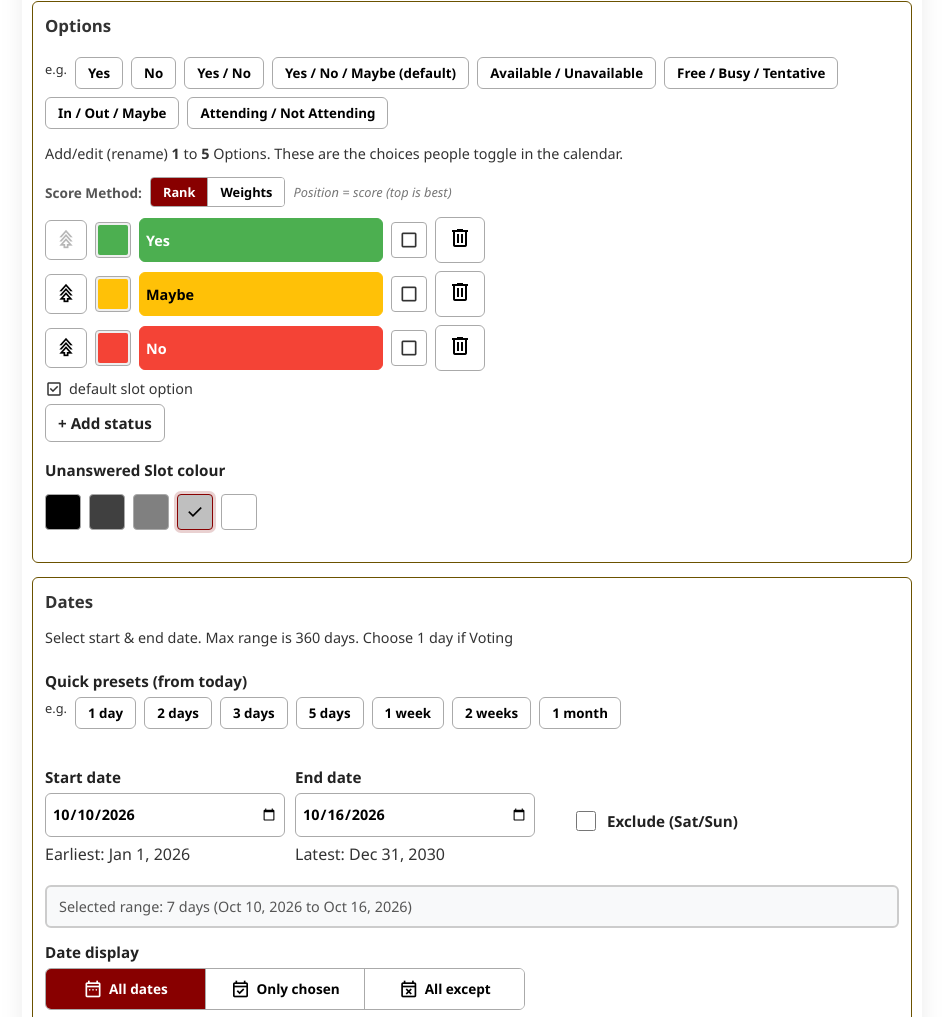
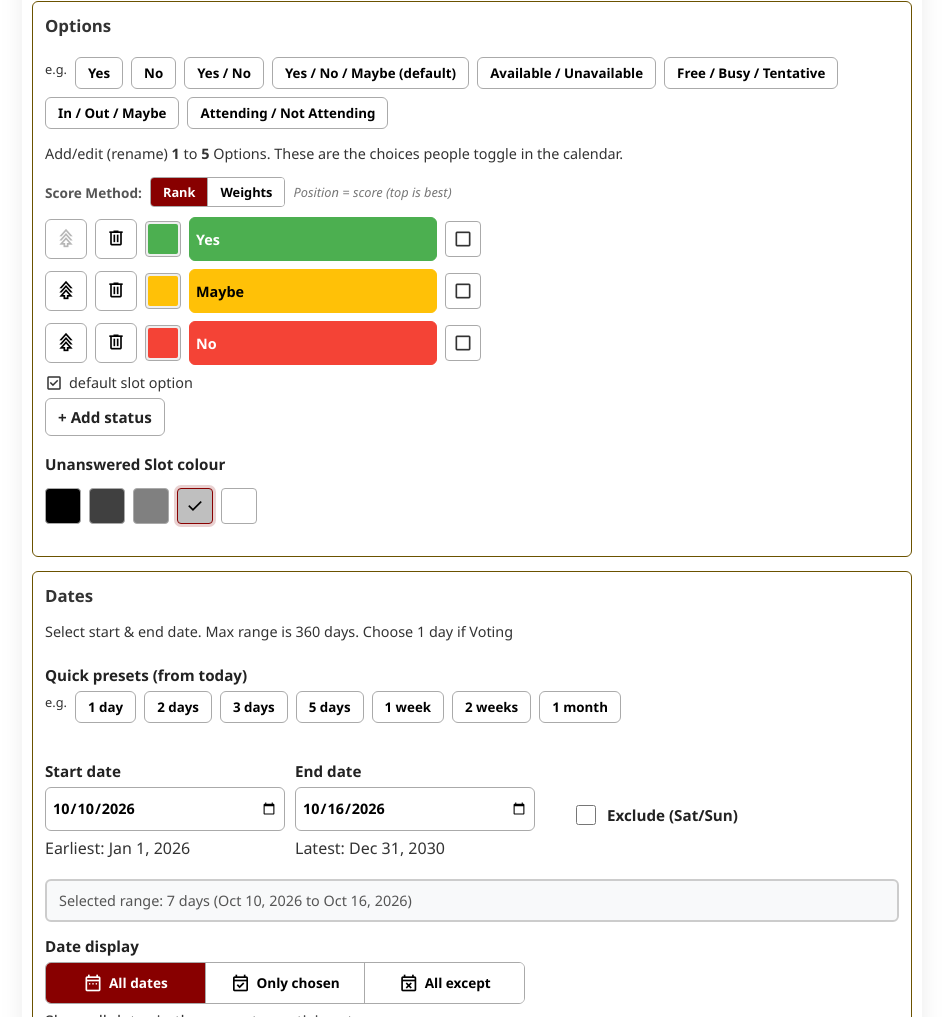
Before and after one commit to oicurmt3/whenrufree, a plain HTML site: page index.html in a window 1280 px wide. Shown: the part 1059-2076 px from the top of the page, without its empty margins (168-1111 px from the left). Drawn offline with Linux system fonts and the light colour scheme; no server answers.

Commit message:
Group the option row controls and match the Delete size
Delete moves next to Move up, so the two buttons that act on the row sit together and the colour, label and Default option box stay in one run. It takes the Move up padding and icon size, so both are 42x39 instead of Delete being wider. The Default option box now ends the row, so the row keeps 4px of right padding for that box touch target, which otherwise spreads past the edge and reads as scrollable.

Co-authored-by: Cursor <cursoragent@cursor.com>

```diff
--- a/index.css
+++ b/index.css
@@ -217,7 +217,9 @@ h1{margin:0 0 8px;font-size:1.4rem;background-color:#3f51b5; padding: 15px; bord
 .slot-row .remove{ background:#fff; border:1px solid var(--border); border-radius:6px; }
 
 /* Status options (mirrors slot rows) */
-.status-row{display:flex; gap:8px; align-items:center; margin-bottom:8px; max-width:440px;}
+/* The Default option box sits last, and its touch target spreads 4px past the button, so the row
+   keeps 4px of right padding. Without it that spread overflows the row and it reads as scrollable. */
+.status-row{display:flex; gap:8px; align-items:center; margin-bottom:8px; max-width:440px; padding-right:4px;}
 .status-row .label-input{
   flex: 1;
   height: 44px;
@@ -258,9 +260,8 @@ h1{margin:0 0 8px;font-size:1.4rem;background-color:#3f51b5; padding: 15px; bord
 .null-swatch.active{ border-color: var(--accent); box-shadow: 0 0 0 3px rgba(136,0,0,.18); }
 .null-swatch:focus-visible{ outline: 3px solid var(--accent); outline-offset: 2px; }
 
-.status-row .move-up{ background:#fff; border:1px solid var(--border); border-radius:6px; padding:8px 10px; line-height:1; }
-.status-row .move-up .material-symbols-outlined{ font-size:20px; }
-.status-row .remove{ background:#fff; border:1px solid var(--border); border-radius:6px; }
+.status-row .move-up, .status-row .remove{ background:#fff; border:1px solid var(--border); border-radius:6px; padding:8px 10px; line-height:1; }
+.status-row .move-up .material-symbols-outlined, .status-row .remove .material-symbols-outlined{ font-size:20px; }
 
 /* Weight input (small number box) */
 .status-row .weight-num{
--- a/index.html
+++ b/index.html
@@ -39,7 +39,7 @@
     </style>
 
   <!-- Page styles -->
-  <link rel="stylesheet" href="index.css?v=20261010z">
+  <link rel="stylesheet" href="index.css?v=20261011a">
   <link rel="stylesheet" href="emoji.css?v=20260926b">
   <link rel="stylesheet" href="account.css?v=20261009b">
 </head>
@@ -491,6 +491,6 @@ celebration
   <script src="passkey.js?v=20260927a" defer></script>
   <script src="account-core.js?v=20261010m" defer></script>
   <script src="emoji.js?v=20261008b" defer></script>
-  <script src="index.js?v=20261010w" defer></script>
+  <script src="index.js?v=20261010x" defer></script>
 </body>
 </html>
--- a/index.js
+++ b/index.js
@@ -1290,11 +1290,11 @@ function makeStatusRow(initialLabel='', initialWeight=null, initialColor=null){
   if (rankingMode === 'weights') up.style.display = 'none';
 
   row.appendChild(up);
+  row.appendChild(del);
   row.appendChild(colorPicker);
   row.appendChild(input);
   row.appendChild(weightNum);
   row.appendChild(defCol);
-  row.appendChild(del);
   row.appendChild(err);
   return row;
 }
```
